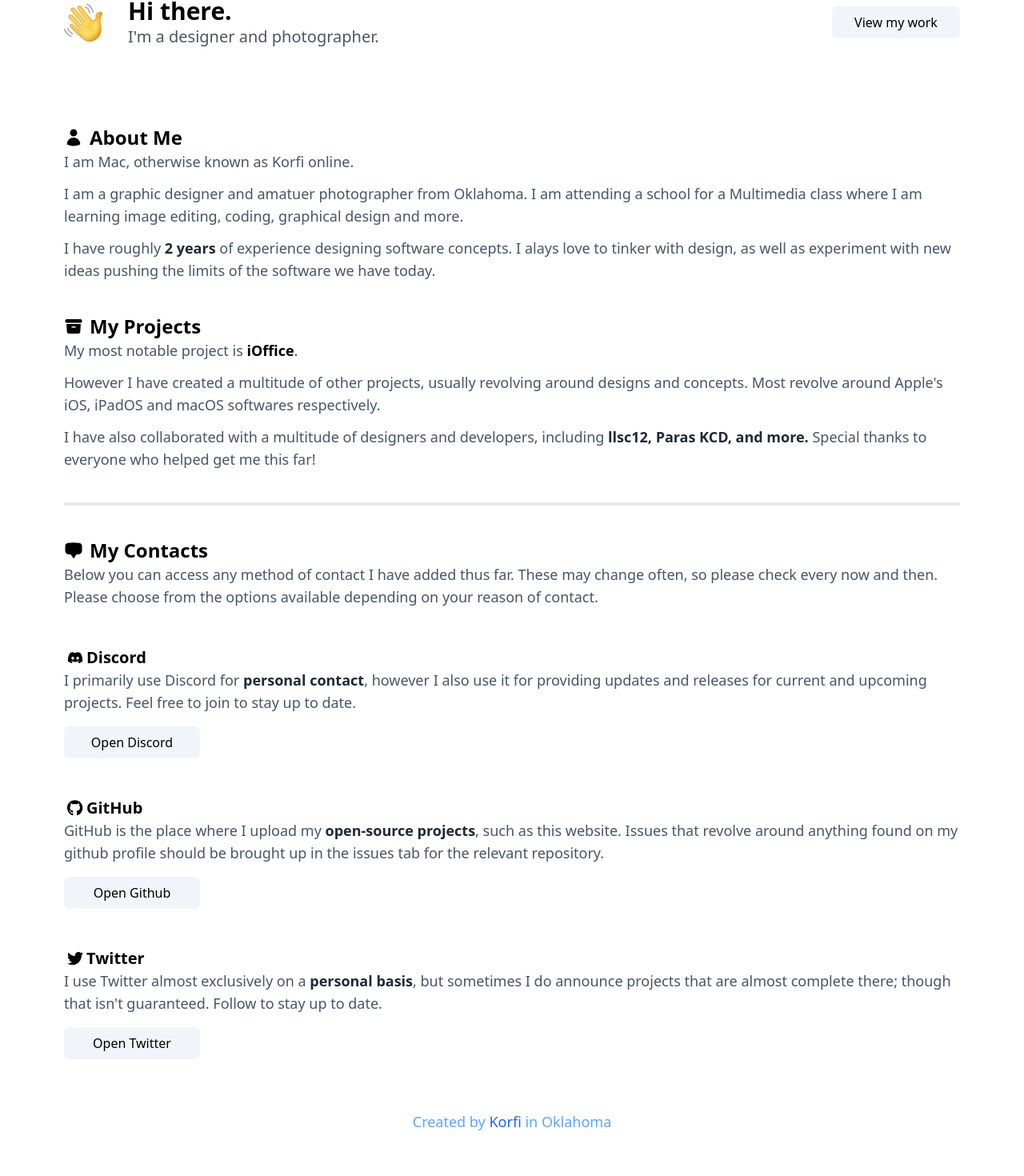
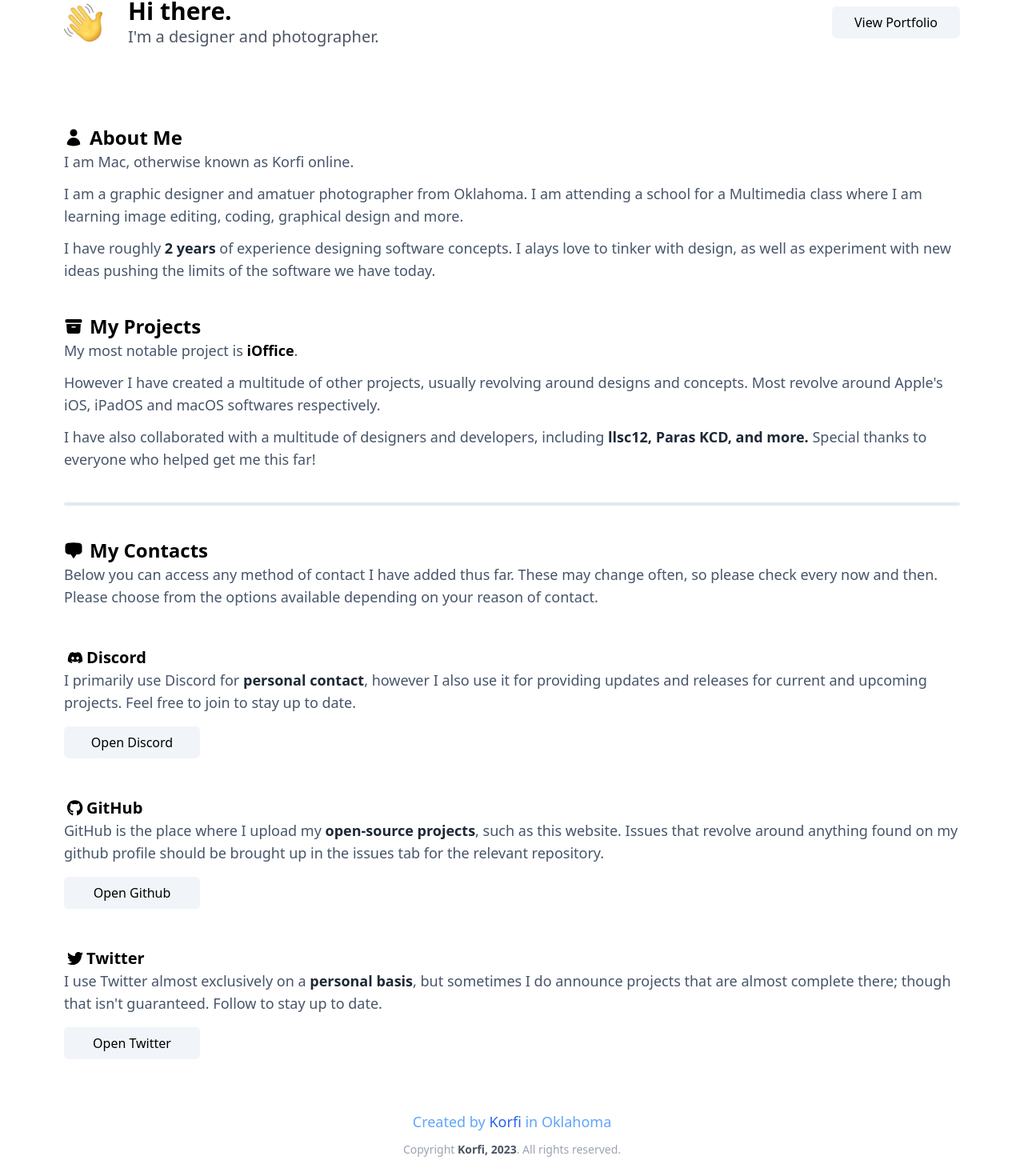
Before and after one commit to Korfi8267/Interstate, a Vue app: page / in a window 1280 px wide. Shown: the part 172-1642 px from the top of the page at 80% size. Built offline with nearby package versions, Linux system fonts and the light colour scheme; what hide-tailwind-scrollbar would draw is missing.

Commit message:
CHG: View my work > View Portfolio

```diff
--- a/src/views/Home.vue
+++ b/src/views/Home.vue
@@ -7,7 +7,7 @@
   <div class="text-3xl font-semibold text-black dark:text-white">Hi there.<div class="text-xl font-normal text-gray-600 dark:text-gray-300">I'm a designer and photographer.</div></div>
   <div class="py-4 md:py-0"></div><div class="flex grow max-w-[700px]"></div>
   <div class="box-border h-10 w-40 transition ease-in-out delay-50 hover:scale-105 bg-slate-100 dark:bg-slate-700 hover:bg-blue-400 dark:hover:bg-blue-600 rounded-md">
-    <button class="transition ease-in-out delay-50 text-black dark:text-white hover:text-white hover:font-semibold mx-auto px-5 h-10 w-40"><router-link to="/Portfolio">View my work</router-link></button>
+    <button class="transition ease-in-out delay-50 text-black dark:text-white hover:text-white hover:font-semibold mx-auto px-5 h-10 w-40"><router-link to="/Portfolio">View Portfolio</router-link></button>
   </div>
 </div>
 
@@ -149,8 +149,12 @@
 </div>
 <div class="my-16"/>
 
-<div class="text-center font-regular text-blue-400 dark:text-blue-500/70">
-  <span class="text-lg">Created by <a class="font-medium text-blue-600 dark:text-blue-400">Korfi</a> in Oklahoma</span>
+<div class="text-center font-regular text-blue-400 dark:text-blue-500">
+  <span class="text-lg">Created by <a class="font-medium text-blue-600 dark:text-white">Korfi</a> in Oklahoma</span>
+</div>
+
+<div class="pt-2 text-center font-regular text-gray-400 dark:text-blue-500/70">
+  <span class="text-sm">Copyright <a class="font-bold text-gray-600 dark:text-blue-200">Korfi, 2023</a>. All rights reserved.</span>
 </div>
 
 <div class="my-12"></div>
```
